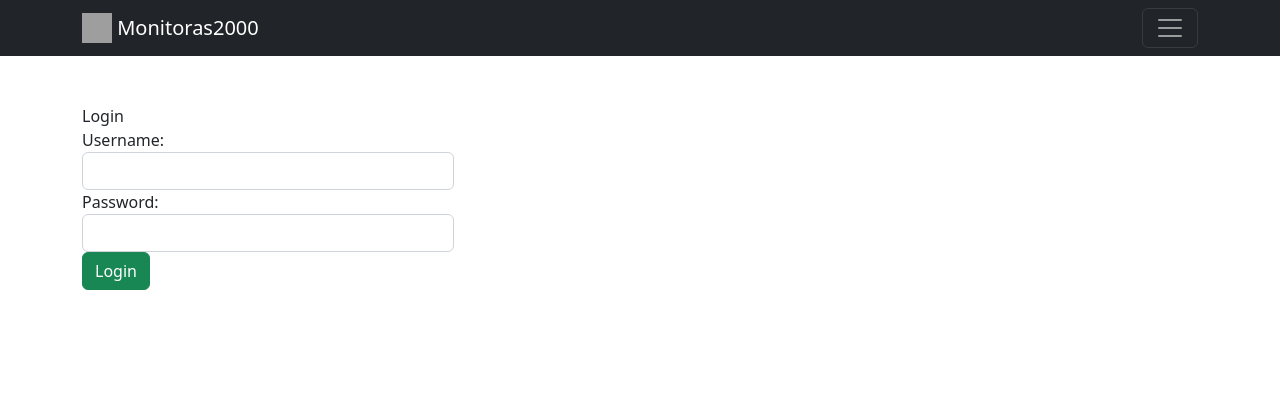
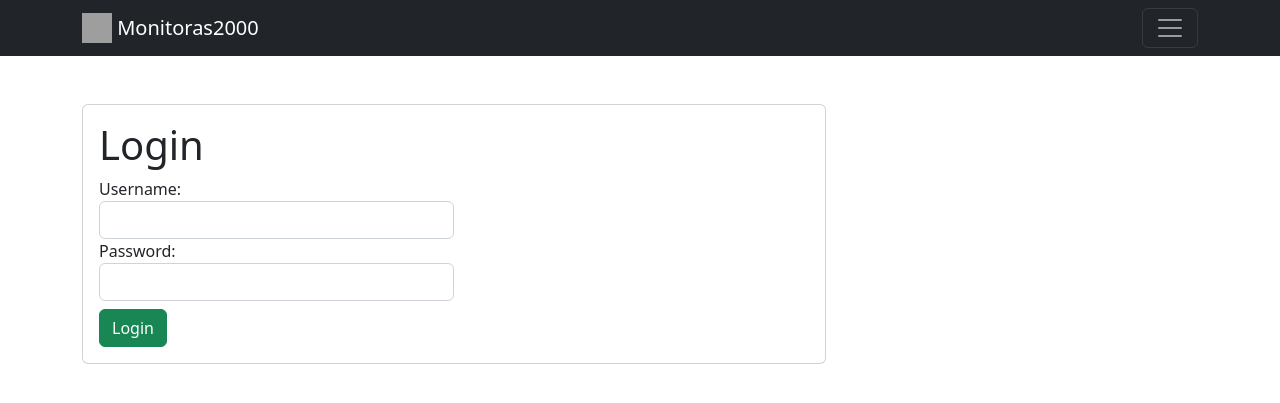
Before and after one commit to otaviootavio/webapp, a Django app: page / in a window 1280 px wide. Shown: the top 403 px of the page. Run offline with Django 4.2, Linux system fonts and the light colour scheme; grey boxes are pictures that could not be loaded.

Commit message:
Changes at login, now it uses the django-admin

```diff
--- a/mysite/app/views.py
+++ b/mysite/app/views.py
@@ -1,5 +1,8 @@
-from datetime import timedelta,datetime
-from django.shortcuts import render
+from django.contrib.auth.decorators import login_required
+from django.contrib.auth import authenticate, login, logout
+
+from datetime import datetime
+from django.shortcuts import render, redirect
 from app.models import VooBase
 
 # Create your views here.
@@ -46,17 +49,14 @@ def flightData(request):
         return render(request,"crud.html")
     return render(request,"flight-data.html")
 
+@login_required
 def crud(request):
-    global globalAccess
-    if globalAccess == 'crud' or globalAccess == 'admin':
       return render(request,"CRUD.html")
-    else:
-      return render(request,"home.html", {'error_message': 'You don\'t have permission to access this resource.'})
-
 
 def olamundo(request):
     return render(request,"ola-mundo.html")
 
+@login_required
 def home(request):
     if request.method == 'POST':
         return render(request,"home.html")
@@ -77,30 +77,22 @@ def monitoracao_update(request):
         return render(request,"monitoracao_resultado.html")
     return render(request,"monitoracao_resultado.html")
 
-def login(request):
+def login_view(request):
     if request.method == 'POST':
-        # Process the request if posted data are available
         username = request.POST['username']
         password = request.POST['password']
-        global globalAccess
-        globalAccess = username
-        # Check username and password combination if correct
-        #user = authenticate(username=username, password=password)
-        if ((username == 'admin' and password == 'admin') or
-        (username == 'crud' and password == 'crud') or
-        (username == 'moni' and password == 'moni') or
-        (username == 'rela' and password == 'rela')):
-          # Save session as cookie to login the user
-          #login(request, user)
-          # Success, now let's login the user.
-          print(globalAccess)
-          return render(request, "home.html")
+        user = authenticate(request, username=username, password=password)
+        if user is not None:
+            login(request, user = user)
+            return redirect(home)
         else:
-            # Incorrect credentials, let's throw an error to the screen.
-            return render(request, "login.html", {'error_message': 'Incorrect username and / or password.'})
+            return render(request, "login.html", {'error_message': 'Ops... usuário ou senha inválido'})
     else:
-        # No post data availabe, let's just show the page to the user.
         return render(request, "login.html")
+
+def logout_view(request):
+    logout(request)
+    return render(request, "login.html")
 
 def relatorios(request):
     global globalAccess
--- a/mysite/mysite/settings.py
+++ b/mysite/mysite/settings.py
@@ -56,7 +56,7 @@ TEMPLATES = [
     {
         'BACKEND': 'django.template.backends.django.DjangoTemplates',
         'DIRS': [os.path.join(BASE_DIR, 'template')],
-        'APP_DIRS': False,
+        'APP_DIRS': True,
         'OPTIONS': {
             'context_processors': [
                 'django.template.context_processors.debug',
@@ -123,3 +123,4 @@ STATICFILES_DIRS = [os.path.join(BASE_DIR, 'static')]
 # https://docs.djangoproject.com/en/4.1/ref/settings/#default-auto-field
 
 DEFAULT_AUTO_FIELD = 'django.db.models.BigAutoField'
+LOGIN_URL = '/login/'
--- a/mysite/mysite/urls.py
+++ b/mysite/mysite/urls.py
@@ -3,7 +3,7 @@ from django.urls import path
 from app import views
 
 urlpatterns = [
-    path('', views.login, name='start'),
+    path('', views.login_view, name=''),
     path('admin/', admin.site.urls, name='admin'),
     path('olamundo/', views.olamundo, name='olamundo'),
     path('create/', views.create, name='create'),
@@ -12,9 +12,10 @@ urlpatterns = [
     path('flight-data/', views.flightData, name='flight-data'),
     path('crud/', views.crud, name='crud'),
     path('home/', views.home, name='home'),
-    path('login/', views.login, name='login'),
+    path('login/', views.login_view, name='login_view'),
     path('monitoracao/', views.monitoracao, name='monitoração'),
     path('monitoracao/?update=', views.monitoracao_update, name='monitoração_update'),
     path('relatorios/', views.relatorios, name='relatorios'),
     path('relatorios-pdf/', views.relatoriosPdf, name='relatorios-pdf'),
+    path('logout/', views.logout_view, name='logout_view'),
 ]
--- a/mysite/template/base.html
+++ b/mysite/template/base.html
@@ -38,7 +38,8 @@
                 <li class="nav-item"><a href="{% url 'monitoração' %}" class="nav-link">Monitoração</a></li>
                 <li class="nav-item"><a href="{% url 'relatorios' %}" class="nav-link">Relatórios</a></li>
                 <li class="nav-item"><a href="{% url 'olamundo' %}" class="nav-link">Olá Mundo</a></li>
-                <li class="nav-item"><a href="{% url 'login' %}" class="nav-link">Login</a></li>
+                <li class="nav-item"><a href="{% url 'login_view' %}" class="nav-link">Login</a></li>
+                <li class="nav-item"><a href="{% url 'logout_view' %}" class="nav-link">Logout</a></li>
             </ul>
         </div>
       </div>
--- a/mysite/template/login.html
+++ b/mysite/template/login.html
@@ -1,36 +1,45 @@
 {% extends 'base.html' %}
-
 {% block content %}
 
 <body>
-
     <div class="container">
         <div class="row">
             <div class="container">
-                <form action="{% url 'login' %}" method="post">
+                <form action="{% url 'login_view' %}" method="post">
                     {% csrf_token %}
                     <div class="col-md-8 col-md-offset-2">
                         <div class="panel panel-default">
-                            <div class="panel-heading">Login</div>
+                            <form method="post" action="#">
+                                {% csrf_token %}
+                                <div class="card">
+                                    <div class="card-body">
+                                        <div class="panel-heading">
+                                            <h1>Login</h1>
+                                        </div>
                                         <div class="panel-body">
-                                {% if error_message %}
-                                    <p class="bg-danger p-d ml-b">{{ error_message }}</p>
-                                {% endif %}
                                             <div class="form-group clearfix">
-                                    <label for="username" class="col-md-4 control-label text-right">Username:</label>
+                                                <label for="username"
+                                                    class="col-md-4 control-label text-right">Username:</label>
                                                 <div class="col-md-6">
-                                        <input name="username" value="" type="text" class="form-control" />
+                                                    <input name="username" id="username" type="text"
+                                                        class="form-control" />
                                                 </div>
                                             </div>
                                             <div class="form-group clearfix">
-                                    <label for="password" class="col-md-4 control-label text-right">Password:</label>
+                                                <label for="password"
+                                                    class="col-md-4 control-label text-right">Password:</label>
                                                 <div class="col-md-6">
-                                        <input name="password" type="password" class="form-control" />
+                                                    <input name="password" type="password" id="password" class="form-control" />
                                                 </div>
                                             </div>
-                                <div class="col-md-6 col-md-offset-4">
-                                    <input name="login" type="submit" value="Login" class="btn btn-success" /> &nbsp
+                                            <div class="row">
+                                                <div class="col-md-6 col-md-offset-4 mt-2">
+                                                    <input name="login" type="submit" value="Login" class="btn btn-success" />
                                                 </div>
+                                            </div>
+                                        </div>
+                                    </div>
+                            </form>
                         </div>
                     </div>
             </div>
```
Also changed, not shown: README.md. Lines whose indentation alone changed are shown as unchanged.
